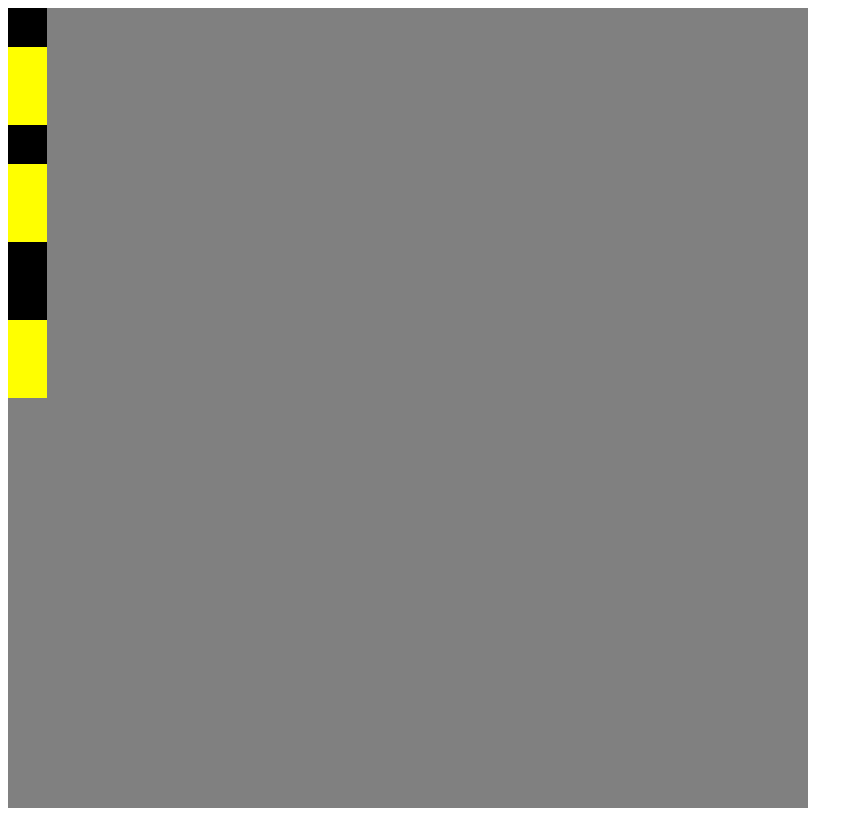
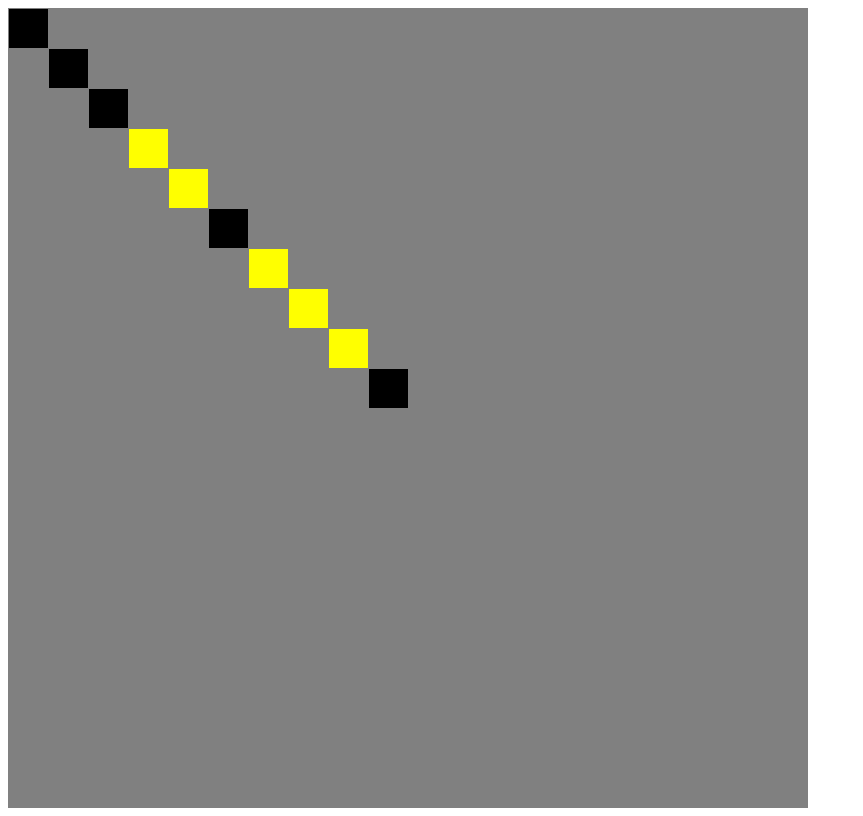
Before and after one commit to jeebeeng/firefly-fun-react, a React (Create React App) app: page / in a window 1280 px wide. Shown: the whole page, without its empty margins (0-863 px from the left). Built offline with nearby package versions, Linux system fonts and the light colour scheme.

Commit message:
Add inline styles for field div

```diff
--- a/src/Game.css
+++ b/src/Game.css
@@ -1,5 +1,10 @@
+.firefly {
+    position: absolute;
+}
+
 .field {
-  background-color: grey;
-  height: 800px;
-  width: 800px;
+    position: relative;
+    margin: 0;
+    padding: 0;
+    background-color: grey;
 }
--- a/src/Game.js
+++ b/src/Game.js
@@ -3,8 +3,10 @@ import './Game.css'
 
 const OFF_INTERVAL = 1000
 const MIN_INTERVAL = 1400
-const MAX_INTERVAL = 1800
+const MAX_INTERVAL = 900
 const FIREFLY_SIZE = 40
+const WIDTH = 800
+const HEIGHT = 800
 
 const Firefly = ({ data, update }) => {
   const [color, setColor] = useState('black')
@@ -30,6 +32,7 @@ const Firefly = ({ data, update }) => {
 
   return (
     <div
+      className="firefly"
       style={{
         height: `${FIREFLY_SIZE - 1}px`,
         width: `${FIREFLY_SIZE - 1}px`,
@@ -71,7 +74,13 @@ const Game = () => {
   }
 
   return (
-    <div className="field">
+    <div
+      className="field"
+      style={{
+        height: `${HEIGHT}px`,
+        width: `${WIDTH}px`
+      }}
+    >
       {fireflies.map(firefly => (
         <Firefly
           key={`${firefly.x}, ${firefly.y}, ${firefly.interval}`}
```
